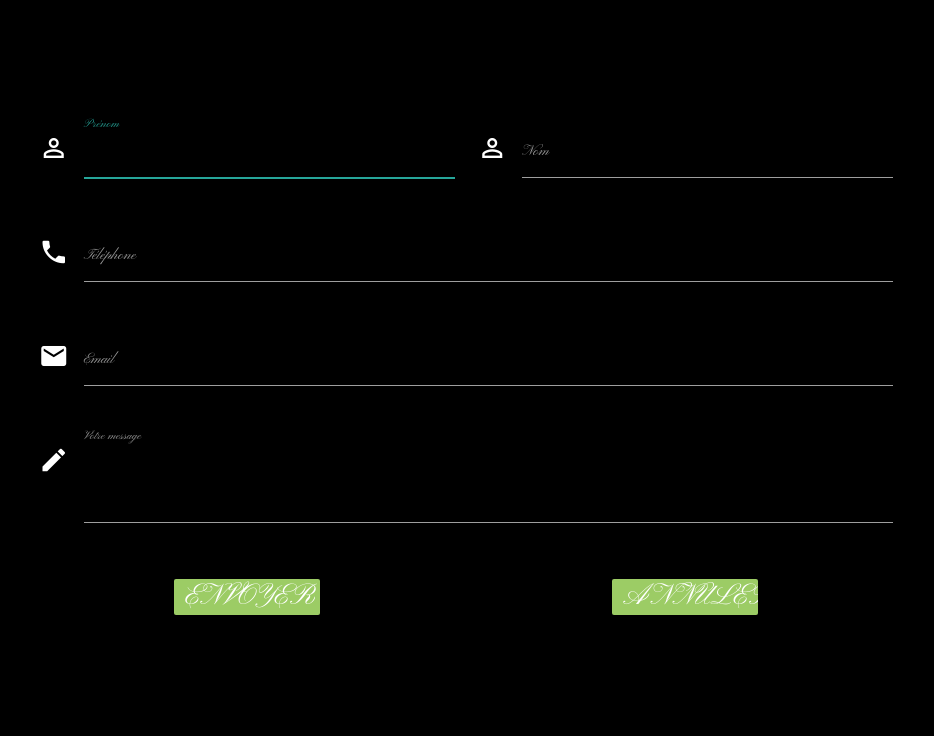
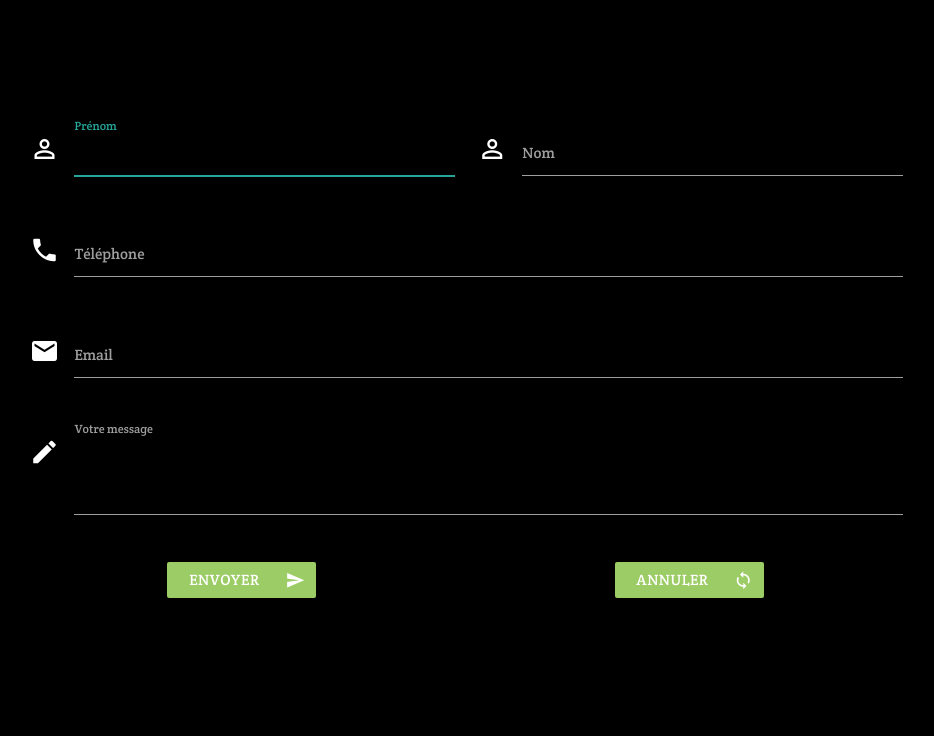
Before and after one commit to juliengrima/bleau_S2_2016_corinne_creation, a PHP site: page /contact.php in a window 1280 px wide. Shown: the part 64-800 px from the top of the page, without its empty margins (174-1108 px from the left). Run offline with PHP 8.4, Linux system fonts and the light colour scheme; some libraries are stand-ins or nearby versions; some web fonts are replaced.

Commit message:
modif contact

```diff
--- a/contact.php
+++ b/contact.php
@@ -86,9 +86,6 @@
                                         <i class="material-icons right">loop</i>
                                     </button>
 
-
-
-
                                 </div>
                             </fieldset>
                         </form>
@@ -100,11 +97,11 @@
         </main>
 
 
-
-
         <!--Import jQuery before materialize.js-->
         <script type="text/javascript" src="https://code.jquery.com/jquery-2.1.1.min.js"></script>
         <script type="text/javascript" src="js/materialize.min.js"></script>
-        <script type="text/javascript" src="js/contact.js"></script>
+
+        <script src="js/contact.js" type="text/javascript"></script>
+
     </body>
 </html>
--- a/css/contact.css
+++ b/css/contact.css
@@ -27,8 +27,7 @@ main {
     flex-direction: column;
     justify-content: center;
 
-    font-family: 'Pinyon Script', cursive;
-    font-size: 30px;
+    font-family: 'Crete Round', sans-serif;
 
 }
 
--- a/js/contact.js
+++ b/js/contact.js
@@ -1,4 +1,7 @@
 
-$(document).ready(function() {
+// Shorthand for $( document ).ready()
+$(function() {
+    console.log( "Ca roule pour jQuery" );
      $('#textarea1').trigger('autoresize');
-}) ;
+
+});
```
